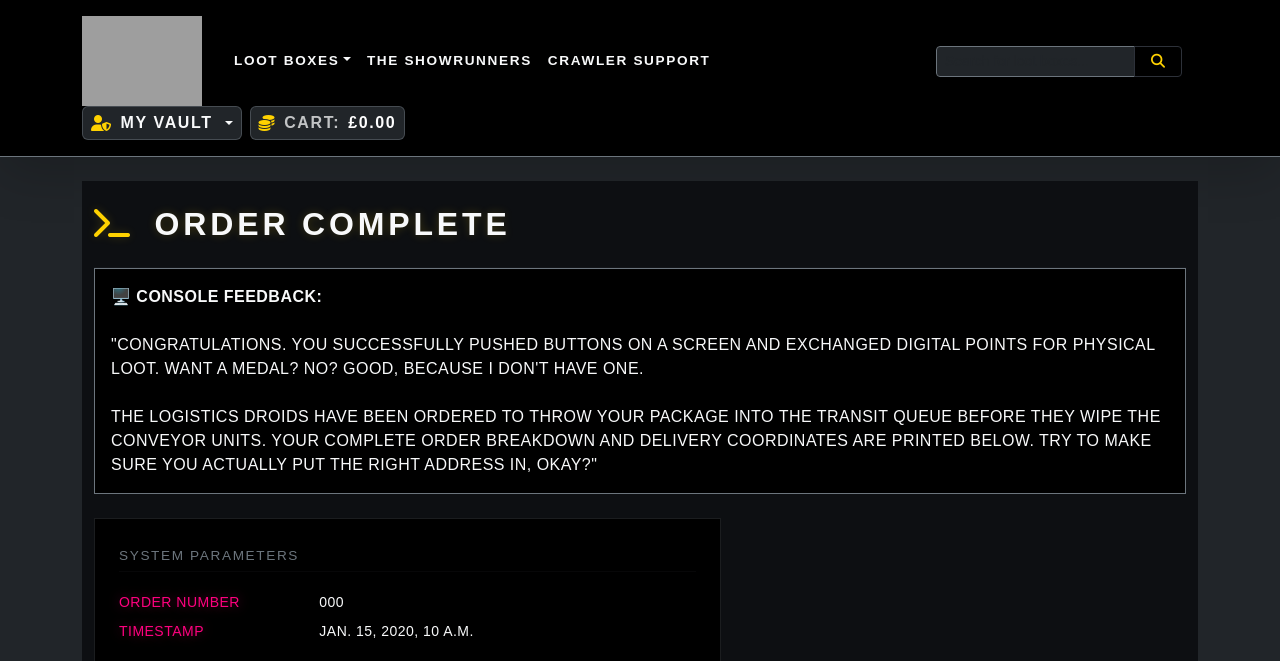
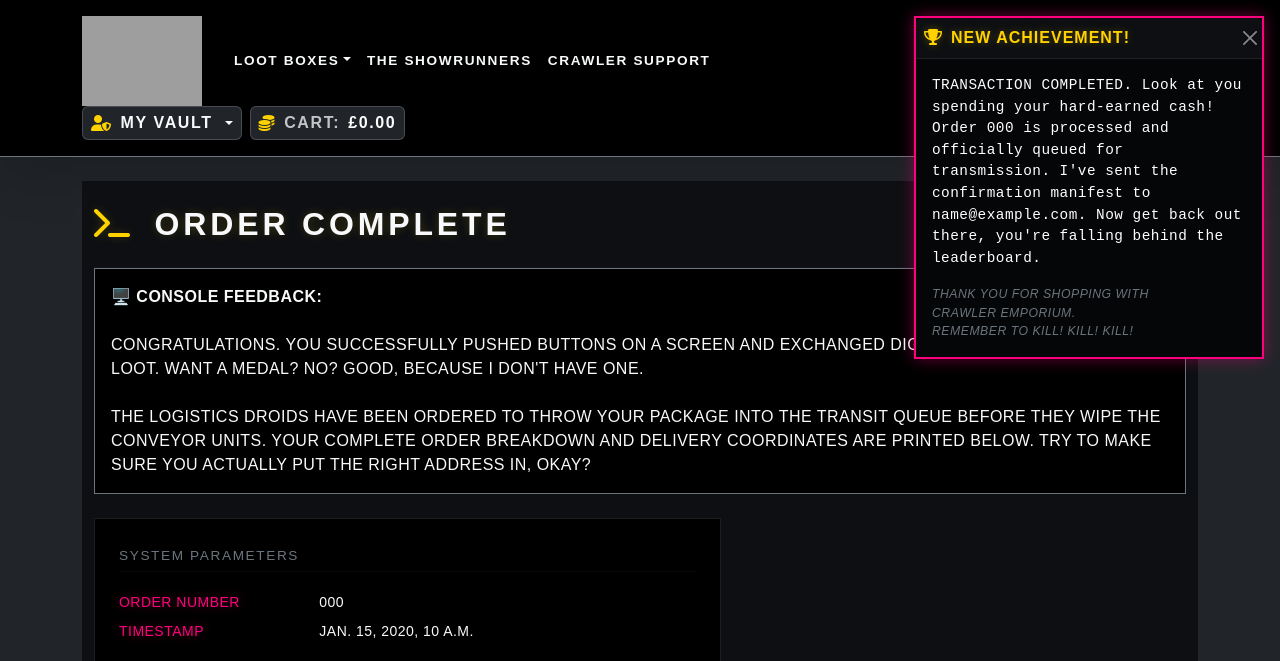
Before and after one commit to MrsG33k/CI-MS4-CrawlerEmporium, a Django app: page /checkout/checkout_success/000 in a window 1280 px wide. Shown: the top 661 px of the page. Run offline with Django 5.2, Linux system fonts and the light colour scheme; data comes from the database, SQL or seed files in the repository; tables that the repository leaves empty hold one stand-in row (values such as "Sample post"); some libraries are stand-ins or nearby versions; some web fonts are replaced; grey boxes are pictures that could not be loaded.

Commit message:
Edit: Changed font styling on the toast_success.html page

```diff
--- a/checkout/templates/checkout/checkout_success.html
+++ b/checkout/templates/checkout/checkout_success.html
@@ -23,8 +23,8 @@
                 <hr class="border-secondary border-opacity-25">
                 <p class="font-sub text-light bg-black bg-opacity-60 p-3 border border-secondary border-opacity-30 rounded-0 tracking-wide">
                     <strong>🖥️ CONSOLE FEEDBACK: </strong><br><br>
-                    "Congratulations. You successfully pushed buttons on a screen and exchanged digital points for physical loot. Want a medal? No? Good, because I don't have one.<br><br>
-                    The logistics droids have been ordered to throw your package into the transit queue before they wipe the conveyor units. Your complete order breakdown and delivery coordinates are printed below. Try to make sure you actually put the right address in, okay?"
+                    Congratulations. You successfully pushed buttons on a screen and exchanged digital points for physical loot. Want a medal? No? Good, because I don't have one.<br><br>
+                    The logistics droids have been ordered to throw your package into the transit queue before they wipe the conveyor units. Your complete order breakdown and delivery coordinates are printed below. Try to make sure you actually put the right address in, okay?
                 </p>
             </div>
         </div>
--- a/templates/toast_success.html
+++ b/templates/toast_success.html
@@ -1,15 +1,15 @@
-<div class="toast ai-toast-container position-fixed top-0 end-0 m-3 rounded-0" role="alert" aria-live="assertive" aria-atomic="true" data-bs-delay="5000">
+<div class="toast ai-toast-container position-fixed top-0 end-0 m-3 rounded-0" role="alert" aria-live="assertive" aria-atomic="true" data-bs-delay="6500">
     <div class="toast-header ai-toast-header d-flex justify-content-between align-items-center p-2">
         <strong class="toast-achievement-title text-uppercase fs-6">
             <i class="fas fa-trophy me-2"></i>New Achievement!
         </strong>
         <button type="button" class="btn-close toast-close-btn" data-bs-dismiss="toast" aria-label="Close"></button>
     </div>
-    <div class="toast-body text-light font-sub py-3 px-3 border-top-0">
-        <p class="mb-2 text-white fw-bold tracking-wider fs-6">
+    <div class="toast-body text-light py-3 px-3 border-top-0">
+        <p class="mb-3 text-white tracking-wide lh-base" style="font-family: 'Courier New', Courier, monospace; text-transform: none; font-size: 0.9rem;">
             {{ message }}
         </p>
-        <p class="m-0 text-light small fst-italic">
+        <p class="m-0 text-secondary small fst-italic font-sub" style="letter-spacing: 0.5px;">
             Thank you for shopping with Crawler Emporium. <br> Remember to Kill! Kill! Kill!
         </p>
     </div>
```
